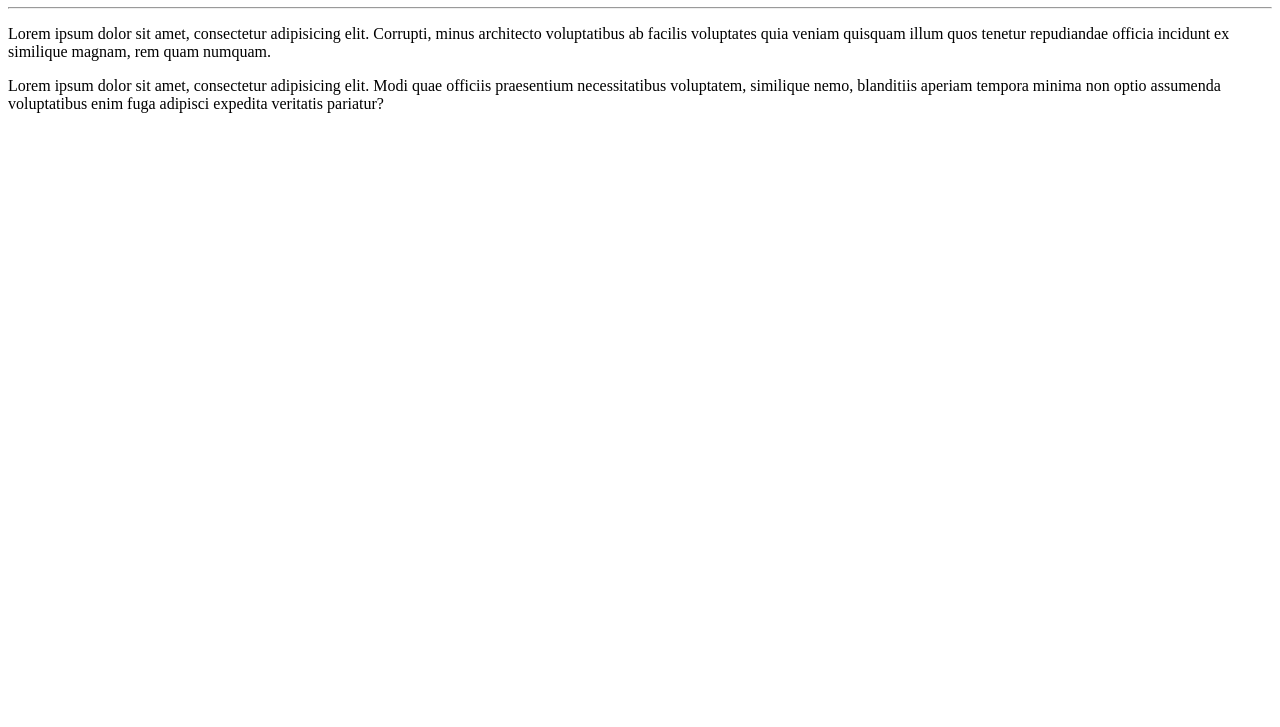
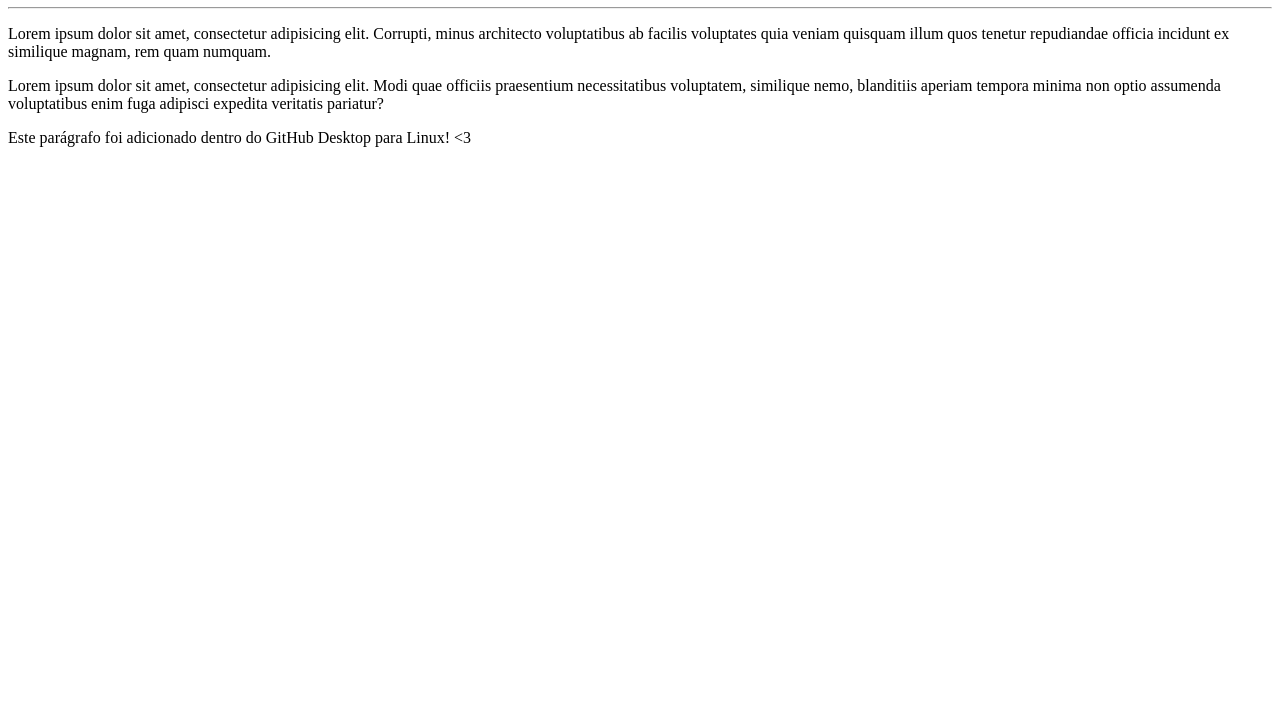
Before and after one commit to Araujoedi/Ola-Mundo, a plain HTML site: page site-exemplo/index.html in a window 1280 px wide. Shown: the part 73-800 px from the top of the page. Drawn offline with Linux system fonts and the light colour scheme.

Commit message:
Mudei o arquivo index

```diff
--- a/site-exemplo/index.html
+++ b/site-exemplo/index.html
@@ -10,5 +10,6 @@
      <hr>
     <p>Lorem ipsum dolor sit amet, consectetur adipisicing elit. Corrupti, minus architecto voluptatibus ab facilis voluptates quia veniam quisquam illum quos tenetur repudiandae officia incidunt ex similique magnam, rem quam numquam.</p>
     <p>Lorem ipsum dolor sit amet, consectetur adipisicing elit. Modi quae officiis praesentium necessitatibus voluptatem, similique nemo, blanditiis aperiam tempora minima non optio assumenda voluptatibus enim fuga adipisci expedita veritatis pariatur?</p>
+    <p>Este parágrafo foi adicionado dentro do GitHub Desktop para Linux! &lt;3 </p>
 </body>
 </html>
```
